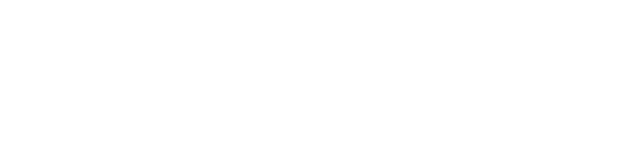
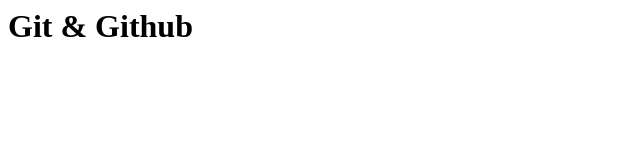
Before and after one commit to buckinpgh28/project-1, a plain HTML site: page index.html in a window 1280 px wide. Shown: the whole page, without its empty margins (0-640 px from the left). Drawn offline with Linux system fonts and the light colour scheme.

Commit message:
Add title to the index file

```diff
--- a/index.html
+++ b/index.html
@@ -6,7 +6,6 @@
 	<title>Document</title>
 </head>
 <body>
-
-
+	<h1>Git & Github</h1>
 </body>
 </html>
```
